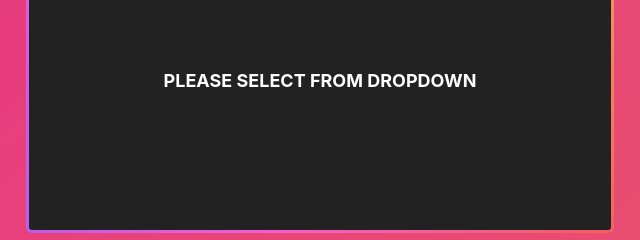
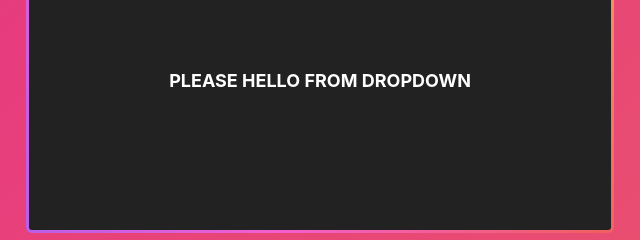
Before and after one commit to shubhamrakshe1998/Project-DropDown, a plain HTML site: page index.html in a window 1280 px wide. Shown: the part 371-611 px from the top of the page, 320-960 px from the left. Drawn offline with Linux system fonts and the light colour scheme.

Commit message:
Update index.html
committed in feature branch

```diff
--- a/index.html
+++ b/index.html
@@ -33,7 +33,7 @@
         <div class="gradient-border">
             <!--here we will have main content-->
             <div class="content_box1">
-                <h4 id="show_content">Please Select From DropDown</h4>
+                <h4 id="show_content">Please hello From DropDown</h4>
 
             </div>
 
```
